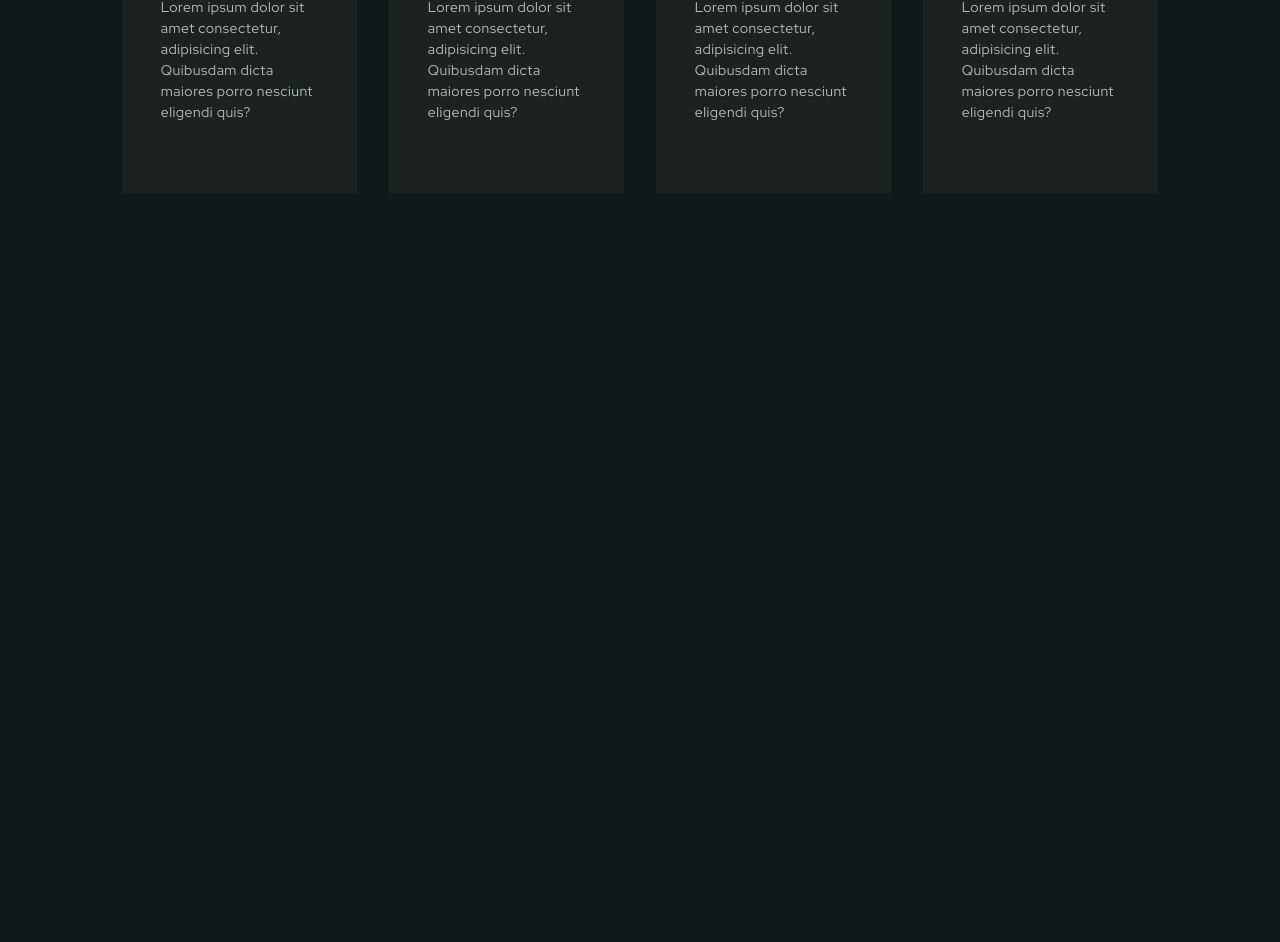
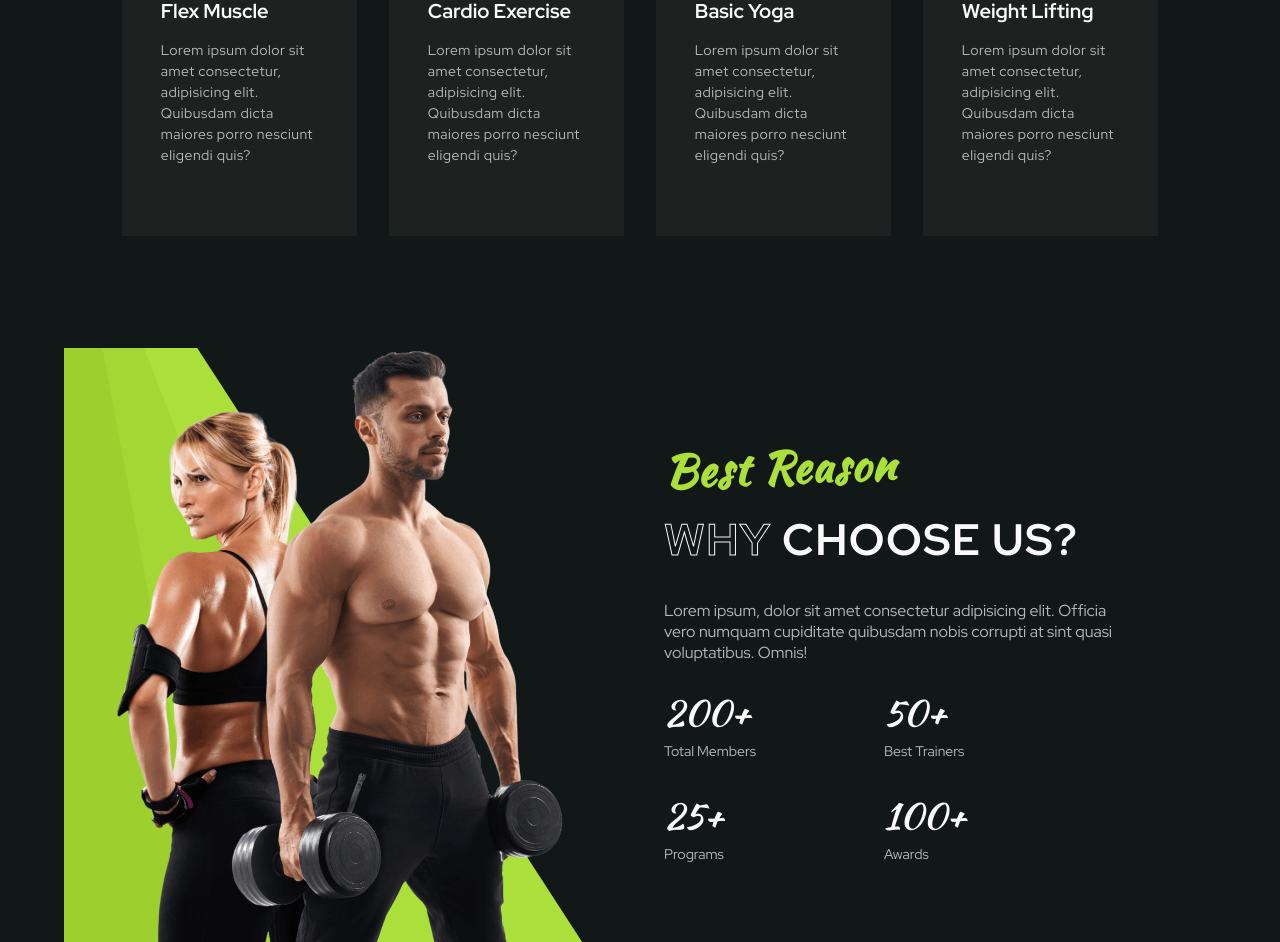
Before and after one commit to Jeanspkdz/Gym-Website, a React (Vite) app: page / in a window 1280 px wide. Shown: the part 1383-2325 px from the top of the page. Before the commit the page ends 1576 px from the top, so only its background shows below. Built offline with nearby package versions, Linux system fonts and the light colour scheme.

Commit message:
feat: Add chooseUs section layout

```diff
--- a/src/App.tsx
+++ b/src/App.tsx
@@ -4,6 +4,7 @@ import { Header } from "./layouts/header/header";
 import { Home } from "./layouts/home/home";
 import { Logos } from "./layouts/logo/logos";
 import { Programs } from "./layouts/programs/programs";
+import { Choose } from "./layouts/choose/choose";
 
 
 function App() {
@@ -14,6 +15,7 @@ function App() {
         <Home/>
         <Logos/>
         <Programs/>
+        <Choose/>
       </main>
       {/* <Main/> */}
     </>
--- a/src/components/heading/heading.css
+++ b/src/components/heading/heading.css
@@ -1,11 +1,17 @@
-.heading{
+.heading {
   display: flex;
   flex-direction: column;
-  row-gap: 1.8rem;
+  row-gap: 1rem;
+}
+
+.heading__subtitle,
+.heading__title {
+  font-size: var(--big-font-size);
+  letter-spacing: 1.5px;
 }
 
 .heading__subtitle {
-  font-family: var(--second-font);;
+  font-family: var(--second-font);
   color: var(--first-color);
   transform: rotate(-2deg);
   letter-spacing: 1.5px;
--- /dev/null
+++ b/src/components/metric/metric.css
@@ -0,0 +1,18 @@
+.metric {
+  font-size: var(--h1-font-size);
+  font-weight: 400;
+  display: flex;
+  flex-direction: column;
+  gap: 0.8rem;
+}
+
+.metric__number {
+  line-height: 1;
+  font-family: var(--second-font);
+  color: var(--title-color);
+}
+
+.metric__label {
+  line-height: 1;
+  font-size: var(--small-font-size);
+}
--- /dev/null
+++ b/src/components/metric/metric.tsx
@@ -0,0 +1,15 @@
+import "./metric.css";
+
+interface MetricProps {
+  count: number;
+  label: string;
+}
+
+export const Metric = ({ label, count }: MetricProps) => {
+  return (
+    <div className="metric">
+      <span className="metric__number">{count}+</span>
+      <span className="metric__label">{label}</span>
+    </div>
+  );
+};
--- a/src/components/program/program.css
+++ b/src/components/program/program.css
@@ -61,5 +61,6 @@
   color: var(--title-color-black);
   opacity: 0;
   transition: opacity .4s;
+  cursor: pointer;
 
 }
--- /dev/null
+++ b/src/layouts/choose/choose.css
@@ -0,0 +1,113 @@
+.choose {
+  padding-bottom: 0;
+  position: relative;
+}
+
+.choose__container {
+  overflow: hidden;
+
+  display: grid;
+  gap: 3rem;
+
+  @media (width >= 48rem) {
+    align-items: center;
+    grid-template-columns: repeat(2, 1fr);
+  }
+
+  @media (width >= 80rem) {
+    position: relative;
+  }
+}
+
+.choose__data {
+  text-align: center;
+  @media (width >= 48rem) {
+    order: 1;
+    text-align: initial;
+  }
+}
+
+.choose__heading {
+}
+
+.choose__description {
+  margin-top: 2rem;
+
+  @media (width >= 80rem){
+    max-width: 64ch;
+  }
+}
+
+.choose__metrics {
+  margin-top: 2rem;
+  display: grid;
+  grid-template-columns: repeat(2, 1fr);
+  gap: 2rem;
+
+  @media (width >= 80rem) {
+    max-width: 360px;
+    grid-template-columns: repeat(2, max-content);
+    gap: 2.5rem 8rem;
+  }
+}
+
+.choose__images {
+  display: flex;
+  justify-content: center;
+}
+
+.choose__image {
+  z-index: 1;
+  position: relative;
+  max-width: 195px;
+  margin: 0 auto;
+
+  @media (width >= 40rem) {
+    max-width: 260px;
+    align-self: flex-end;
+  }
+
+  @media (width >= 64rem) {
+    max-width: 360px;
+    align-self: flex-end;
+  }
+
+  @media (width >= 80rem) {
+    max-width: 450px;
+  }
+}
+
+.choose__triangle {
+  position: absolute;
+  left: 0;
+  bottom: 0;
+  clip-path: polygon(0 0, 0 100%, 100% 100%);
+  height: 35%;
+
+  @media (width >= 40rem) {
+    height: 45%;
+  }
+
+  @media (width >= 80rem) {
+    height: 800px;
+  }
+}
+
+.choose__triangle--1 {
+  width: 40%;
+  background-color: var(--first-color);
+
+  @media (width >= 80rem) {
+    width: 45%;
+  }
+}
+
+.choose__triangle--2 {
+  width: 27%;
+  background-color: var(--first-color-alt);
+}
+
+.choose__triangle--3 {
+  width: 13%;
+  background-color: var(--first-color-dark);
+}
--- /dev/null
+++ b/src/layouts/choose/choose.tsx
@@ -0,0 +1,54 @@
+import { Heading } from "@/components/heading/heading";
+import chooseImg from "@/assets/img/choose-img.png";
+import "./choose.css";
+import { Metric } from "@/components/metric/metric";
+
+export const Choose = () => {
+  return (
+    <section className="choose section">
+      <div className="choose__container container">
+        <div className="choose__data">
+          <div className="choose__heading">
+            <Heading subtitle="Best Reason">
+              <span>Why</span>
+              <span> Choose Us?</span>
+            </Heading>
+          </div>
+
+          <p className="choose__description">
+            Lorem ipsum, dolor sit amet consectetur adipisicing elit. Officia
+            vero numquam cupiditate quibusdam nobis corrupti at sint quasi
+            voluptatibus. Omnis!
+          </p>
+
+          <div className="choose__metrics">
+            <Metric
+              count={200}
+              label="Total Members"
+            />
+             <Metric
+              count={50}
+              label="Best Trainers"
+            />
+             <Metric
+              count={25}
+              label="Programs"
+            />
+             <Metric
+              count={100}
+              label="Awards"
+            />
+          </div>
+        </div>
+
+        <div className="choose__images">
+          <img className="choose__image" src={chooseImg} alt="Choose Us Image" />
+
+          <div className="choose__triangle choose__triangle--1"></div>
+          <div className="choose__triangle choose__triangle--2"></div>
+          <div className="choose__triangle choose__triangle--3 "></div>
+        </div>
+      </div>
+    </section>
+  );
+};
--- a/src/layouts/programs/programs.tsx
+++ b/src/layouts/programs/programs.tsx
@@ -38,9 +38,9 @@ export const Programs = () => {
     <section className="programs section">
       <div className="programs__container container">
         <div className="programs__heading">
-        <Heading subtitle="Our Program">
-          <span>Build your</span> <span>Best Body</span>
-        </Heading>
+          <Heading subtitle="Our Program">
+            <span>Build your</span> <span>Best Body</span>
+          </Heading>
         </div>
 
         <div className="programs__cards">
```
